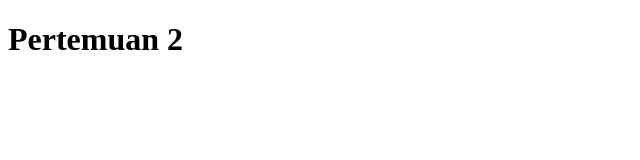
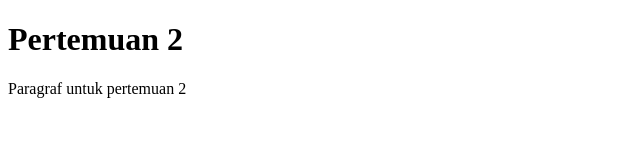
Before and after one commit to yantinurhayati21/pertemuan2, a plain HTML site: page index.html in a window 1280 px wide. Shown: the whole page, without its empty margins (0-640 px from the left). Drawn offline with Linux system fonts and the light colour scheme.

Commit message:
Update index.html

```diff
--- a/index.html
+++ b/index.html
@@ -7,5 +7,6 @@
 </head>
 <body>
     <h1>Pertemuan 2</h1>
+    <p>Paragraf untuk pertemuan 2</p>
 </body>
 </html>
```
